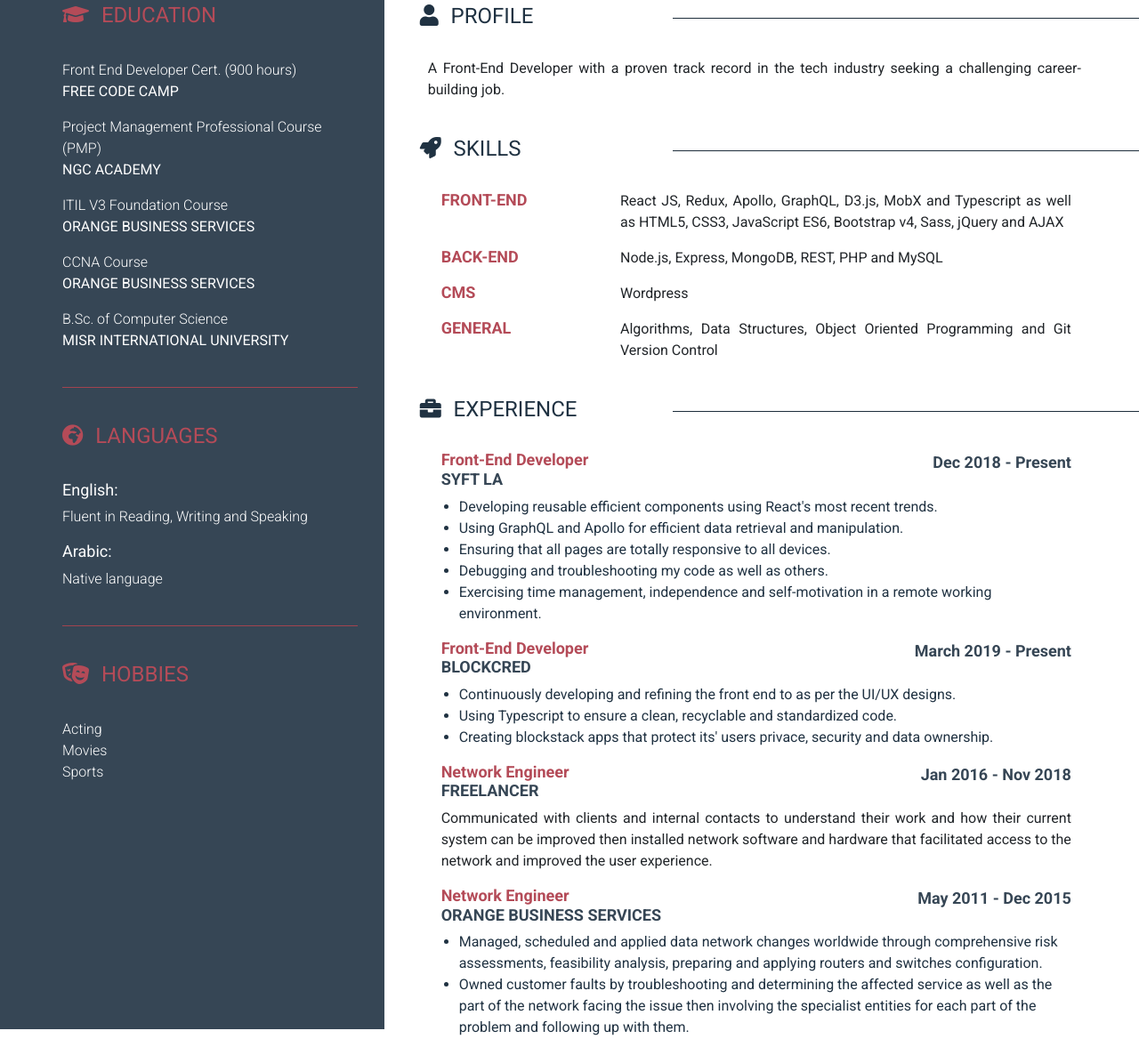
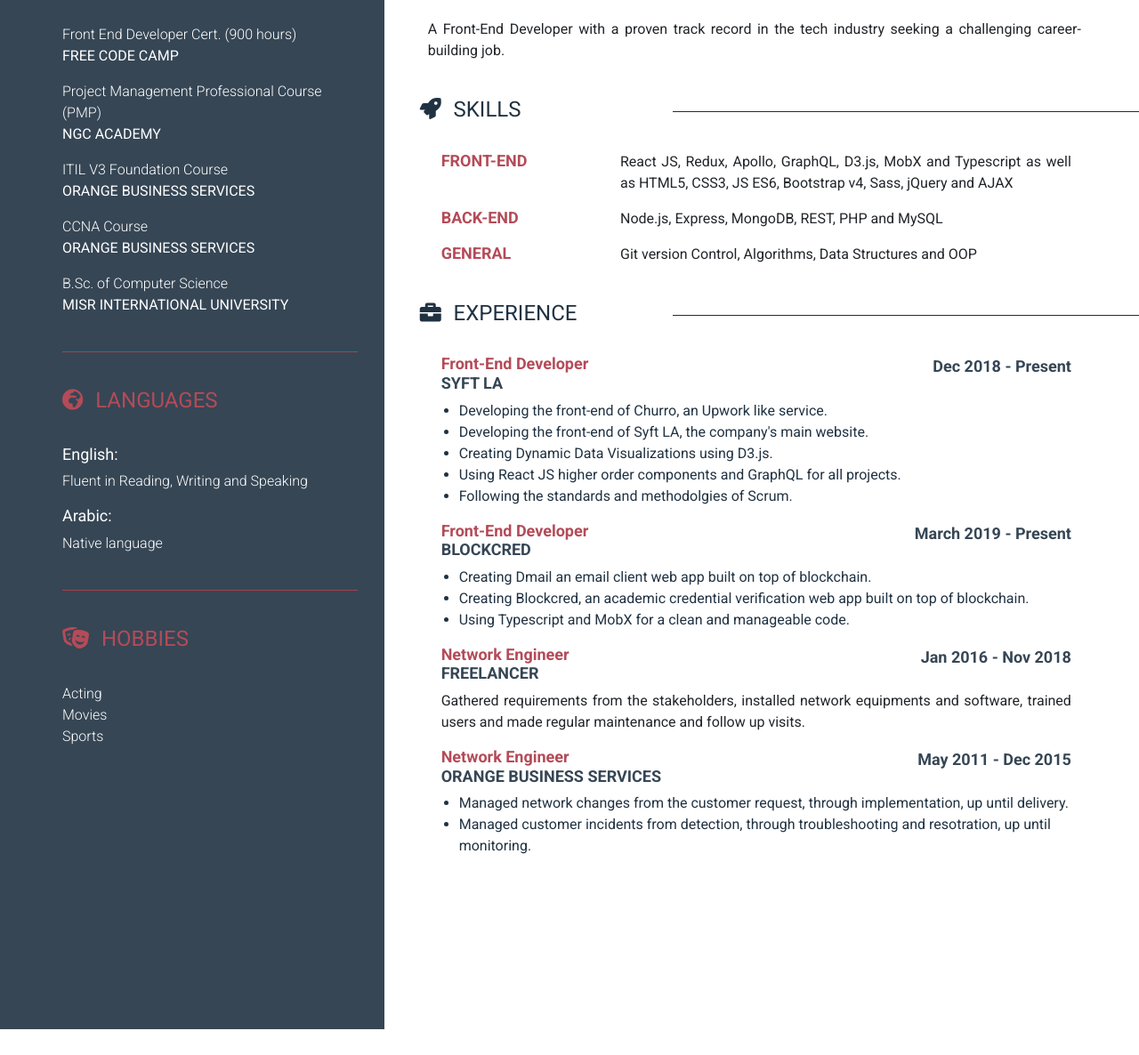
Before and after one commit to khaled-elakkad/dynamic-cv, a website: page dist/index.html in a window 1280 px wide. Shown: the part 472-1658 px from the top of the page at 89% size. After the commit the page ends 1629 px from the top, so only its background shows below. Drawn offline with nearby package versions, Linux system fonts and the light colour scheme.

Commit message:
shortened the network part and the skills

```diff
--- a/dist/css/main.css
+++ b/dist/css/main.css
@@ -59,7 +59,7 @@
     margin-top: 40px;
     margin-bottom: 40px; }
   .left-side .education-section {
-    margin-top: 85px; }
+    margin-top: 45px; }
 
 /***********************************************/
 /* right side
--- a/dist/index.html
+++ b/dist/index.html
@@ -106,7 +106,7 @@
           </div>
 
           <!-- projects section -->
-          <section class="mt-5">
+          <section class="mt-1">
             <div class="row">
               <div class=" col-4">
                 <h2><i class="fas fa-user  mr-2"></i> Profile</h2>
@@ -143,8 +143,8 @@
                 <div class="col-8">
                   <p>
                     React JS, Redux, Apollo, GraphQL, D3.js, MobX and Typescript
-                    as well as HTML5, CSS3, JavaScript ES6, Bootstrap v4, Sass,
-                    jQuery and AJAX
+                    as well as HTML5, CSS3, JS ES6, Bootstrap v4, Sass, jQuery
+                    and AJAX
                   </p>
                 </div>
               </div>
@@ -158,20 +158,11 @@
               </div>
               <div class="row">
                 <div class="col-3">
-                  <h3>CMS</h3>
-                </div>
-                <div class="col-8">
-                  <p>Wordpress</p>
-                </div>
-              </div>
-              <div class="row">
-                <div class="col-3">
                   <h3>General</h3>
                 </div>
                 <div class="col-8">
                   <p>
-                    Algorithms, Data Structures, Object Oriented Programming and
-                    Git Version Control
+                    Git version Control, Algorithms, Data Structures and OOP
                   </p>
                 </div>
               </div>
@@ -207,23 +198,22 @@
                   <div class="col-11">
                     <ul>
                       <li>
-                        Developing reusable efficient components using React's
-                        most recent trends.
+                        Developing the front-end of Churro, an Upwork like
+                        service.
                       </li>
                       <li>
-                        Using GraphQL and Apollo for efficient data retrieval
-                        and manipulation.
+                        Developing the front-end of Syft LA, the company's main
+                        website.
                       </li>
                       <li>
-                        Ensuring that all pages are totally responsive to all
-                        devices.
+                        Creating Dynamic Data Visualizations using D3.js.
                       </li>
                       <li>
-                        Debugging and troubleshooting my code as well as others.
+                        Using React JS higher order components and GraphQL for
+                        all projects.
                       </li>
                       <li>
-                        Exercising time management, independence and
-                        self-motivation in a remote working environment.
+                        Following the standards and methodolgies of Scrum.
                       </li>
                     </ul>
                   </div>
@@ -249,16 +239,16 @@
                   <div class="col-11">
                     <ul>
                       <li>
-                        Continuously developing and refining the front end to as
-                        per the UI/UX designs.
+                        Creating Dmail an email client web app built on top of
+                        blockchain.
                       </li>
                       <li>
-                        Using Typescript to ensure a clean, recyclable and
-                        standardized code.
+                        Creating Blockcred, an academic credential verification
+                        web app built on top of blockchain.
                       </li>
                       <li>
-                        Creating blockstack apps that protect its' users
-                        privace, security and data ownership.
+                        Using Typescript and MobX for a clean and manageable
+                        code.
                       </li>
                     </ul>
                   </div>
@@ -283,11 +273,9 @@
                 <div class="row">
                   <div class="col-11">
                     <p>
-                      Communicated with clients and internal contacts to
-                      understand their work and how their current system can be
-                      improved then installed network software and hardware that
-                      facilitated access to the network and improved the user
-                      experience.
+                      Gathered requirements from the stakeholders, installed
+                      network equipments and software, trained users and made
+                      regular maintenance and follow up visits.
                     </p>
                   </div>
                 </div>
@@ -312,16 +300,12 @@
                   <div class="col-11">
                     <ul>
                       <li>
-                        Managed, scheduled and applied data network changes
-                        worldwide through comprehensive risk assessments,
-                        feasibility analysis, preparing and applying routers and
-                        switches configuration.
+                        Managed network changes from the customer request,
+                        through implementation, up until delivery.
                       </li>
                       <li>
-                        Owned customer faults by troubleshooting and determining
-                        the affected service as well as the part of the network
-                        facing the issue then involving the specialist entities
-                        for each part of the problem and following up with them.
+                        Managed customer incidents from detection, through
+                        troubleshooting and resotration, up until monitoring.
                       </li>
                     </ul>
                   </div>
--- a/dist/scss/main.scss
+++ b/dist/scss/main.scss
@@ -85,7 +85,7 @@
 
   /* education section*/
   .education-section {
-    margin-top: 85px;
+    margin-top: 45px;
   }
 }
 
```
